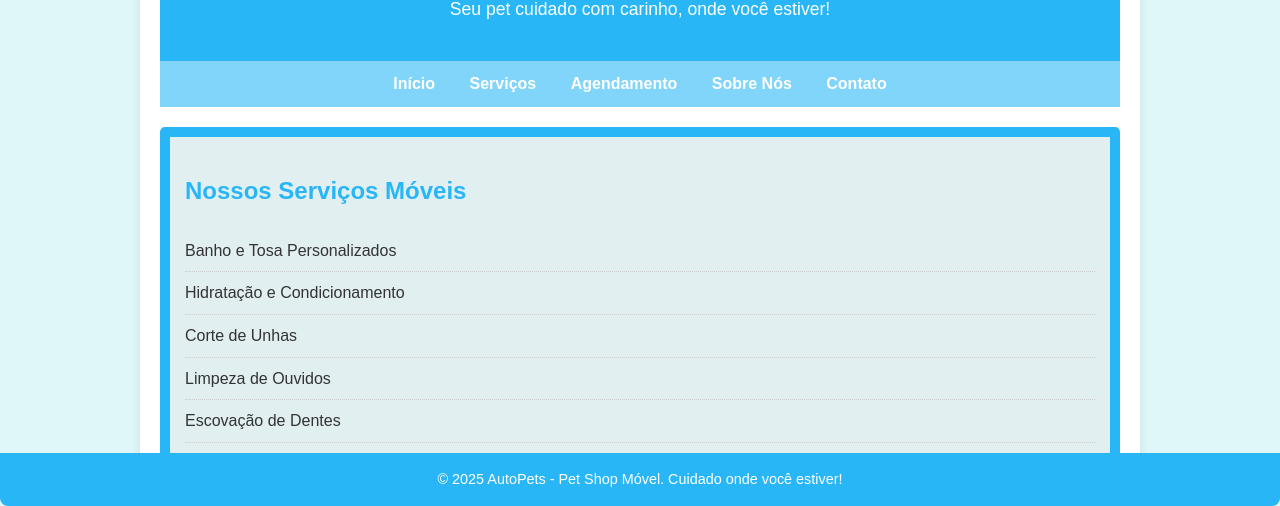
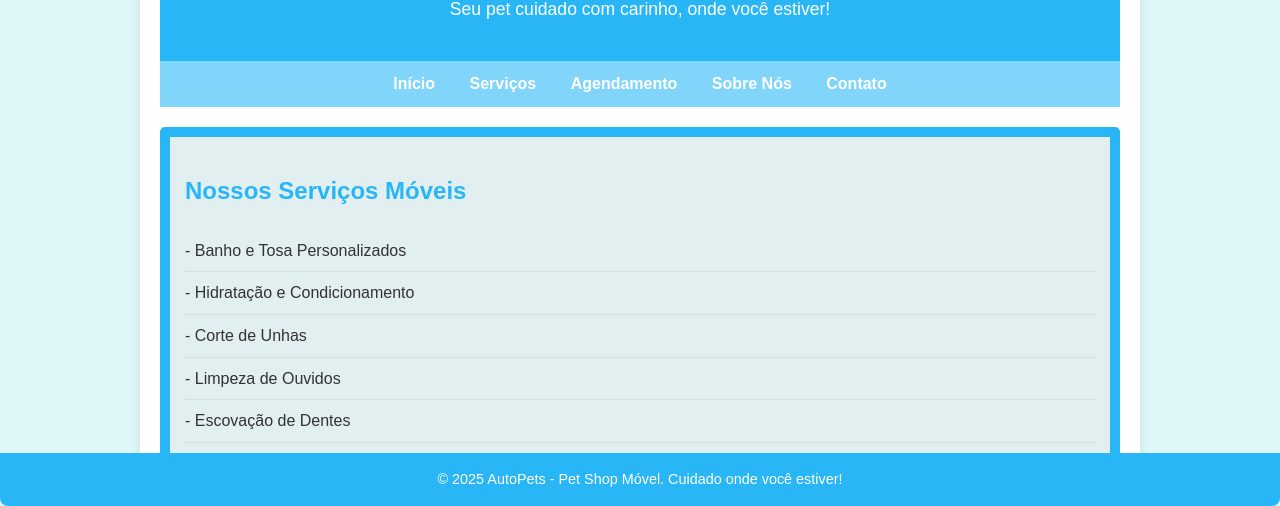
Before and after one commit to PaivaaLuiz/AutoPets, a plain HTML site: page index.html in a window 1280 px wide. Both pictures are taken after a click on the link "Serviços". Shown: the part 294-800 px from the top of the page. Drawn offline with Linux system fonts and the light colour scheme.

Commit message:
Update index.html

```diff
--- a/index.html
+++ b/index.html
@@ -32,14 +32,14 @@
             <section id="servicos">
                 <h2>Nossos Serviços Móveis</h2>
                 <ul class="services-list">
-                    <li>Banho e Tosa Personalizados</li>
-                    <li>Hidratação e Condicionamento</li>
-                    <li>Corte de Unhas</li>
-                    <li>Limpeza de Ouvidos</li>
-                    <li>Escovação de Dentes</li>
-                    <li>Penteados e Acabamentos Especiais</li>
-                    <li>Consultas Veterinárias (em parceria)</li>
-                    <li>Aplicação de Vacinas (em parceria)</li>
+                    <li>- Banho e Tosa Personalizados</li>
+                    <li>- Hidratação e Condicionamento</li>
+                    <li>- Corte de Unhas</li>
+                    <li>- Limpeza de Ouvidos</li>
+                    <li>- Escovação de Dentes</li>
+                    <li>- Penteados e Acabamentos Especiais</li>
+                    <li>- Consultas Veterinárias (em parceria)</li>
+                    <li>- Aplicação de Vacinas (em parceria)</li>
                 </ul>
             </section>
 
```
